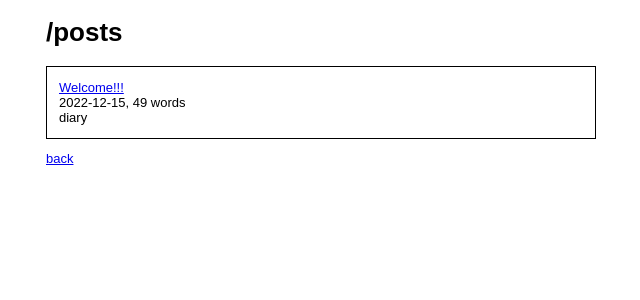
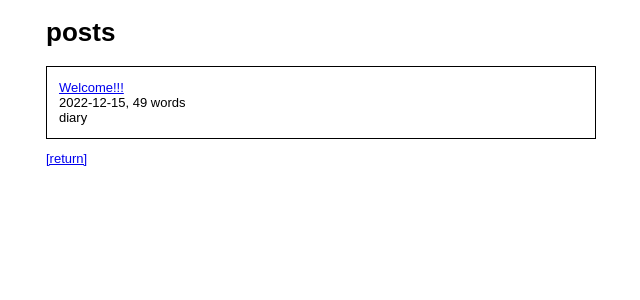
Before and after one commit to lazymisu/lazymisu-blog, a Jekyll site: the page built from posts.markdown, in a window 1280 px wide. Shown: the top 300 px of the page, without its empty margins (319-959 px from the left). Built offline with Jekyll 4.4.1, drawn with Linux system fonts in a browser that asks for light colours.

Commit message:
Update all layouts structures

```diff
--- a/_layouts/default.html
+++ b/_layouts/default.html
@@ -8,6 +8,8 @@
     <link rel="stylesheet" href="/assets/css/style.css">
 </head>
 <body>
-    {{ content }}
+    <div class="wrap">
+        {{ content }}
+    </div>
 </body>
 </html>
--- a/_layouts/home.html
+++ b/_layouts/home.html
@@ -1,6 +1,8 @@
 ---
-layout: page
+layout: default
 ---
+
+<h1>{{ site.title }}</h1>
 
 {% assign content = content | strip_newlines %}
 {% if content != "" %}
--- a/_layouts/page.html
+++ b/_layouts/page.html
@@ -2,14 +2,8 @@
 layout: default
 ---
 
-<div class="wrap">
-    <h1>
-        {% if page.title %}
-            /{{ page.title }}
-        {% else %}
-            {{ site.title }}
-        {% endif %}
-    </h1>
+<h1>{{ page.title }}</h1>
 
-    {{ content }}
-</div>
+{{ content }}
+
+<a href="/">[return]</a>
--- a/_layouts/posts.html
+++ b/_layouts/posts.html
@@ -20,5 +20,3 @@ layout: page
         </p>
     </div>
 {% endfor %}
-
-<a href="/">back</a>
```
Also changed, not shown: _layouts/post.html (+2 -5 lines).
